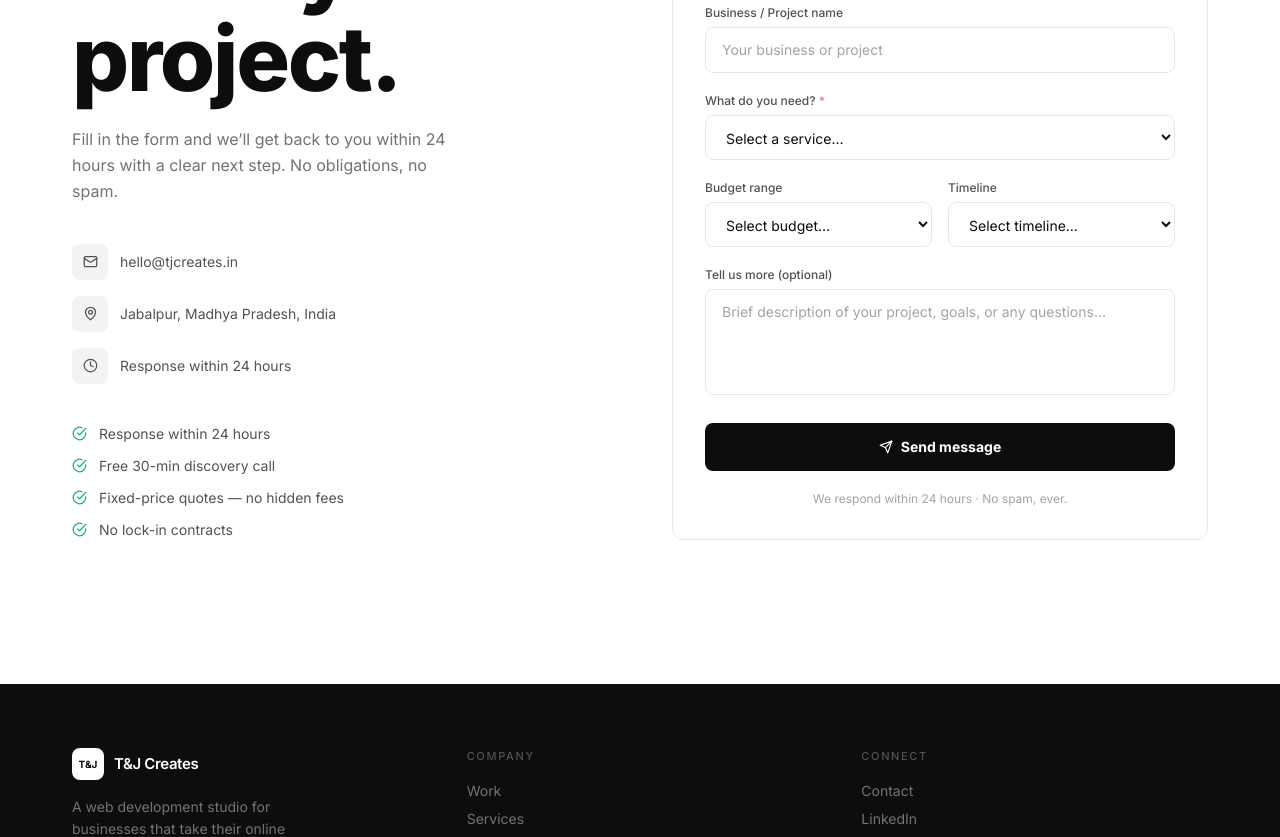
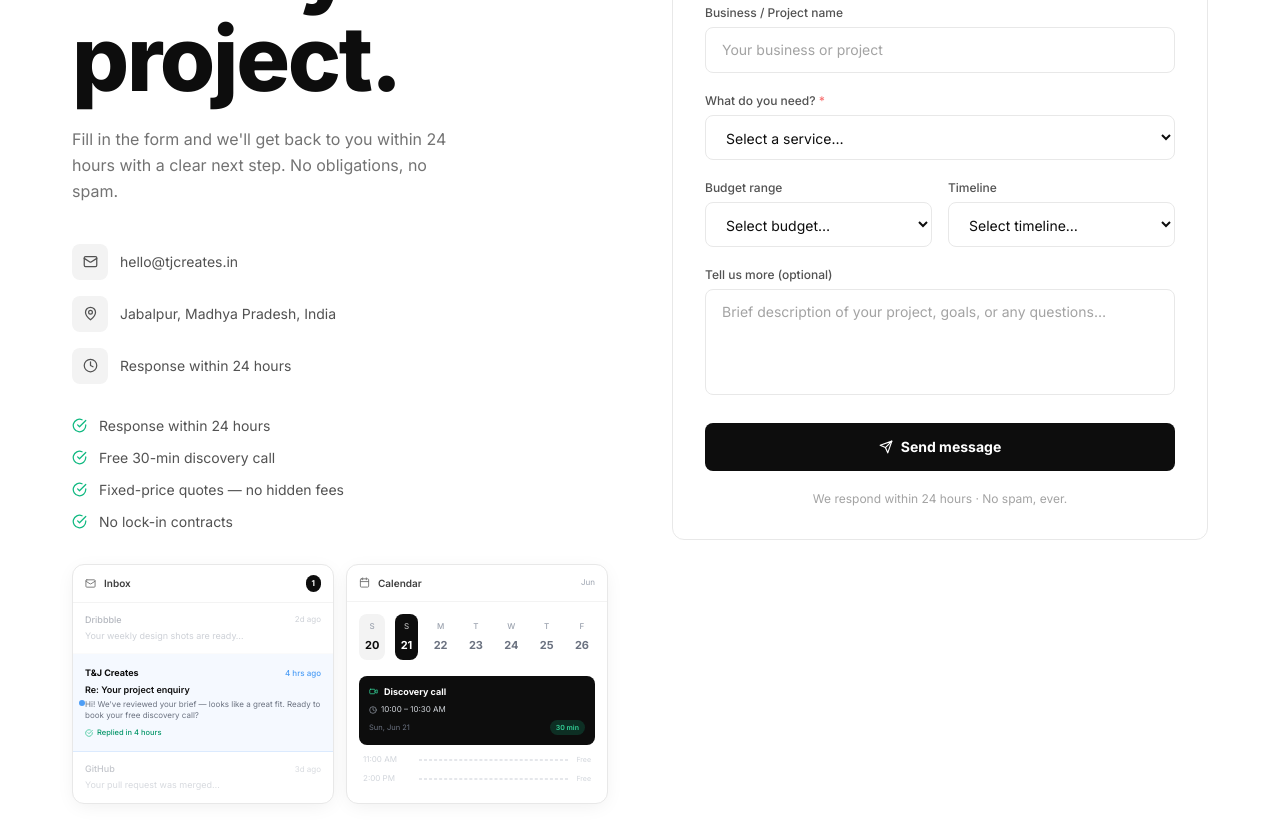
Before and after one commit to ayushtiwari18/agency-website, a React (Vite) app: page /contact in a window 1280 px wide. Shown: the part 260-1097 px from the top of the page. Built offline with nearby package versions, Linux system fonts and the light colour scheme.

Commit message:
feat: add InboxCalendarMockup to Contact page below trust checklist

```diff
--- /dev/null
+++ b/src/components/ui/ContactMockup.jsx
@@ -0,0 +1,185 @@
+import { motion } from 'framer-motion'
+import { Mail, CheckCircle, Calendar, Clock, Video } from 'lucide-react'
+
+const ease = [0.22, 1, 0.36, 1]
+
+// Get tomorrow's date info
+function getTomorrow() {
+  const d = new Date()
+  d.setDate(d.getDate() + 1)
+  return {
+    day: d.getDate(),
+    month: d.toLocaleString('default', { month: 'short' }),
+    weekday: d.toLocaleString('default', { weekday: 'short' }),
+  }
+}
+
+// Mini 7-day calendar strip
+function CalendarStrip() {
+  const tomorrow = getTomorrow()
+  const today = new Date()
+  const days = Array.from({ length: 7 }, (_, i) => {
+    const d = new Date(today)
+    d.setDate(today.getDate() + i)
+    return {
+      day: d.getDate(),
+      weekday: d.toLocaleString('default', { weekday: 'narrow' }),
+      isToday: i === 0,
+      isTomorrow: i === 1,
+    }
+  })
+
+  return (
+    <div className="flex justify-between mb-4">
+      {days.map(({ day, weekday, isToday, isTomorrow }) => (
+        <div
+          key={day}
+          className={`flex flex-col items-center gap-1 px-1.5 py-1.5 rounded-lg transition-colors ${
+            isTomorrow
+              ? 'bg-brand-black'
+              : isToday
+              ? 'bg-brand-gray-100'
+              : ''
+          }`}
+        >
+          <span className={`text-[8px] font-medium ${
+            isTomorrow ? 'text-white/70' : 'text-gray-400'
+          }`}>{weekday}</span>
+          <span className={`text-[11px] font-bold ${
+            isTomorrow ? 'text-white' : isToday ? 'text-brand-black' : 'text-gray-500'
+          }`}>{day}</span>
+        </div>
+      ))}
+    </div>
+  )
+}
+
+export default function ContactMockup() {
+  const tomorrow = getTomorrow()
+
+  return (
+    <motion.div
+      initial={{ opacity: 0, y: 24 }}
+      whileInView={{ opacity: 1, y: 0 }}
+      viewport={{ once: true, margin: '-40px' }}
+      transition={{ duration: 0.7, ease }}
+      className="mt-8 grid grid-cols-2 gap-3"
+    >
+
+      {/* ── LEFT: Email Inbox ── */}
+      <motion.div
+        initial={{ opacity: 0, x: -12 }}
+        whileInView={{ opacity: 1, x: 0 }}
+        viewport={{ once: true }}
+        transition={{ delay: 0.15, duration: 0.6, ease }}
+        className="bg-white border border-brand-gray-200 rounded-xl overflow-hidden"
+        style={{ boxShadow: '0 4px 20px -4px rgba(0,0,0,0.08)' }}
+      >
+        {/* Inbox header */}
+        <div className="px-3 py-2.5 border-b border-brand-gray-100 flex items-center gap-2">
+          <Mail size={11} className="text-brand-gray-500" />
+          <span className="text-[10px] font-semibold text-brand-gray-700">Inbox</span>
+          <span className="ml-auto bg-brand-black text-white text-[8px] font-bold px-1.5 py-0.5 rounded-full">1</span>
+        </div>
+
+        {/* Read email — older */}
+        <div className="px-3 py-2.5 border-b border-brand-gray-50 opacity-50">
+          <div className="flex items-center justify-between mb-0.5">
+            <span className="text-[9px] font-medium text-gray-500">Dribbble</span>
+            <span className="text-[8px] text-gray-400">2d ago</span>
+          </div>
+          <p className="text-[9px] text-gray-400 truncate">Your weekly design shots are ready…</p>
+        </div>
+
+        {/* UNREAD — T&J reply */}
+        <motion.div
+          initial={{ opacity: 0 }}
+          whileInView={{ opacity: 1 }}
+          viewport={{ once: true }}
+          transition={{ delay: 0.55, duration: 0.5 }}
+          className="px-3 py-3 bg-blue-50/60 border-b border-blue-100 relative"
+        >
+          {/* Unread dot */}
+          <div className="absolute left-1.5 top-1/2 -translate-y-1/2 w-1.5 h-1.5 rounded-full bg-[#4d9ef6]" />
+          <div className="flex items-center justify-between mb-0.5">
+            <span className="text-[9px] font-bold text-brand-black">T&amp;J Creates</span>
+            <span className="text-[8px] text-[#4d9ef6] font-medium">4 hrs ago</span>
+          </div>
+          <p className="text-[9px] font-semibold text-brand-black truncate mb-0.5">Re: Your project enquiry</p>
+          <p className="text-[8px] text-gray-500 leading-snug line-clamp-2">
+            Hi! We've reviewed your brief — looks like a great fit. Ready to book your free discovery call?
+          </p>
+          <div className="mt-1.5 flex items-center gap-1">
+            <CheckCircle size={8} className="text-emerald-500" />
+            <span className="text-[7.5px] text-emerald-600 font-medium">Replied in 4 hours</span>
+          </div>
+        </motion.div>
+
+        {/* Read email — older */}
+        <div className="px-3 py-2.5 opacity-40">
+          <div className="flex items-center justify-between mb-0.5">
+            <span className="text-[9px] font-medium text-gray-500">GitHub</span>
+            <span className="text-[8px] text-gray-400">3d ago</span>
+          </div>
+          <p className="text-[9px] text-gray-400 truncate">Your pull request was merged…</p>
+        </div>
+      </motion.div>
+
+      {/* ── RIGHT: Calendar ── */}
+      <motion.div
+        initial={{ opacity: 0, x: 12 }}
+        whileInView={{ opacity: 1, x: 0 }}
+        viewport={{ once: true }}
+        transition={{ delay: 0.25, duration: 0.6, ease }}
+        className="bg-white border border-brand-gray-200 rounded-xl overflow-hidden"
+        style={{ boxShadow: '0 4px 20px -4px rgba(0,0,0,0.08)' }}
+      >
+        {/* Calendar header */}
+        <div className="px-3 py-2.5 border-b border-brand-gray-100 flex items-center gap-2">
+          <Calendar size={11} className="text-brand-gray-500" />
+          <span className="text-[10px] font-semibold text-brand-gray-700">Calendar</span>
+          <span className="ml-auto text-[8px] text-gray-400">{tomorrow.month}</span>
+        </div>
+
+        <div className="px-3 py-3">
+          {/* 7-day strip */}
+          <CalendarStrip />
+
+          {/* Booked slot */}
+          <motion.div
+            initial={{ opacity: 0, scale: 0.95 }}
+            whileInView={{ opacity: 1, scale: 1 }}
+            viewport={{ once: true }}
+            transition={{ delay: 0.7, duration: 0.45, ease }}
+            className="bg-brand-black rounded-lg p-2.5"
+          >
+            <div className="flex items-center gap-1.5 mb-1.5">
+              <Video size={9} className="text-emerald-400 flex-shrink-0" />
+              <span className="text-[9px] font-bold text-white leading-tight">Discovery call</span>
+            </div>
+            <div className="flex items-center gap-1 mb-1">
+              <Clock size={8} className="text-gray-400 flex-shrink-0" />
+              <span className="text-[8px] text-gray-300">10:00 – 10:30 AM</span>
+            </div>
+            <div className="flex items-center gap-1">
+              <span className="text-[7.5px] text-gray-500">{tomorrow.weekday}, {tomorrow.month} {tomorrow.day}</span>
+              <span className="ml-auto bg-emerald-500/20 text-emerald-400 text-[7px] font-semibold px-1.5 py-0.5 rounded-full">30 min</span>
+            </div>
+          </motion.div>
+
+          {/* Empty slots */}
+          <div className="mt-2 space-y-1.5">
+            {['11:00 AM', '2:00 PM'].map(time => (
+              <div key={time} className="flex items-center gap-2 px-1">
+                <span className="text-[8px] text-gray-300 w-12 flex-shrink-0">{time}</span>
+                <div className="flex-1 h-px border border-dashed border-gray-200" />
+                <span className="text-[7px] text-gray-300">Free</span>
+              </div>
+            ))}
+          </div>
+        </div>
+      </motion.div>
+
+    </motion.div>
+  )
+}
--- a/src/pages/Contact.jsx
+++ b/src/pages/Contact.jsx
@@ -3,6 +3,7 @@ import { useForm } from 'react-hook-form'
 import { useState } from 'react'
 import { CheckCircle, Send, MapPin, Mail, Clock } from 'lucide-react'
 import { FadeIn } from '../components/ui/FadeIn'
+import ContactMockup from '../components/ui/ContactMockup'
 
 const BUDGET_OPTIONS  = ['Under ₹10,000','₹10,000 – ₹20,000','₹20,000 – ₹50,000','₹50,000+','Not sure yet']
 const TIMELINE_OPTIONS = ['ASAP','2–4 weeks','1–2 months','3+ months','Just exploring']
@@ -40,7 +41,7 @@ export default function Contact() {
         <div className="container-content">
           <div className="grid grid-cols-1 lg:grid-cols-2 gap-16 items-start">
 
-            {/* Left */}
+            {/* LEFT */}
             <div>
               <FadeIn><p className="eyebrow mb-4">Get in touch</p></FadeIn>
               <FadeIn delay={0.08}>
@@ -50,13 +51,13 @@ export default function Contact() {
               </FadeIn>
               <FadeIn delay={0.14}>
                 <p className="text-brand-gray-500 text-[16px] leading-relaxed max-w-sm mb-10">
-                  Fill in the form and we’ll get back to you within 24 hours
+                  Fill in the form and we'll get back to you within 24 hours
                   with a clear next step. No obligations, no spam.
                 </p>
               </FadeIn>
 
               <FadeIn delay={0.2}>
-                <div className="space-y-4 mb-10">
+                <div className="space-y-4 mb-8">
                   {[
                     { icon: Mail,   text: 'hello@tjcreates.in' },
                     { icon: MapPin, text: 'Jabalpur, Madhya Pradesh, India' },
@@ -82,9 +83,12 @@ export default function Contact() {
                   ))}
                 </div>
               </FadeIn>
+
+              {/* Inbox + Calendar mockup */}
+              <ContactMockup />
             </div>
 
-            {/* Right: form */}
+            {/* RIGHT: form */}
             <FadeIn delay={0.12} direction="left">
               {submitted ? (
                 <div className="card-base p-10 flex flex-col items-center text-center min-h-[500px] justify-center">
@@ -93,7 +97,7 @@ export default function Contact() {
                   </div>
                   <h2 className="text-xl font-bold text-brand-black mb-2">Message received!</h2>
                   <p className="text-sm text-brand-gray-500 max-w-xs leading-relaxed">
-                    We’ll review your project and get back to you within 24 hours with a clear next step.
+                    We'll review your project and get back to you within 24 hours with a clear next step.
                   </p>
                 </div>
               ) : (
```
